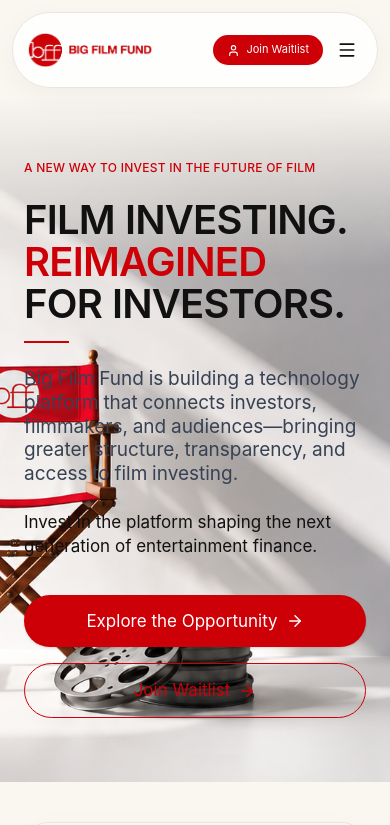
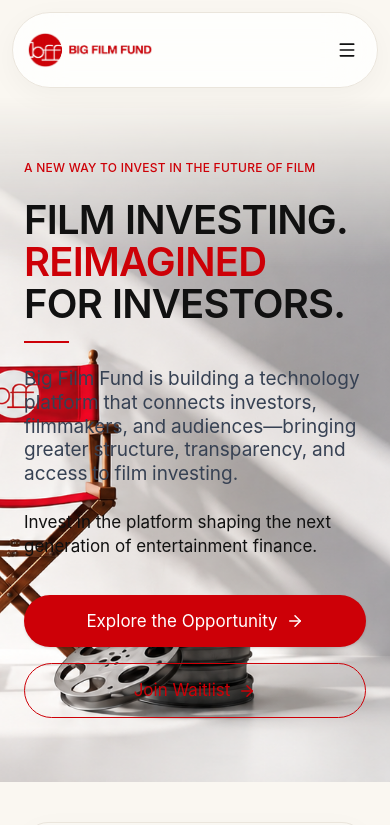
Before and after one commit to ChHashim88/bff3, a Next.js app: page / in a window 390 px wide. Shown: the top 825 px of the page. Built offline with nearby package versions, Linux system fonts and the light colour scheme.

Commit message:
fix(nav): hide Join Waitlist button on mobile header pill and keep it exclusively inside mobile drawer menu list

```diff
--- a/src/components/layout/Navigation.tsx
+++ b/src/components/layout/Navigation.tsx
@@ -64,11 +64,11 @@ export default function Navigation({ onOpenWaitlist, activeSection = "Home" }: N
           })}
         </nav>
 
-        {/* Right CTA Button (Always visible on mobile & desktop) */}
+        {/* Right CTA Button (Hidden on mobile header, visible on desktop >=1024px) */}
         <div className="flex items-center gap-2 sm:gap-3 shrink-0">
           <button
             onClick={onOpenWaitlist}
-            className="inline-flex items-center gap-1.5 sm:gap-2 bg-[#CD0007] hover:bg-[#A60005] text-white type-nav font-medium px-3.5 sm:px-5 py-2 sm:py-2.5 rounded-full transition-all duration-200 shadow-xs active:scale-95 cursor-pointer shrink-0"
+            className="hidden lg:inline-flex items-center gap-1.5 sm:gap-2 bg-[#CD0007] hover:bg-[#A60005] text-white type-nav font-medium px-3.5 sm:px-5 py-2 sm:py-2.5 rounded-full transition-all duration-200 shadow-xs active:scale-95 cursor-pointer shrink-0"
           >
             <User size={13} className="shrink-0" />
             <span className="whitespace-nowrap text-[11px] sm:text-xs">Join Waitlist</span>
@@ -86,7 +86,7 @@ export default function Navigation({ onOpenWaitlist, activeSection = "Home" }: N
 
       </div>
 
-      {/* Mobile/Tablet Drawer Navigation Overlay */}
+      {/* Mobile/Tablet Drawer Navigation Overlay (Keeps Join Waitlist button inside the list) */}
       {isMobileMenuOpen && (
         <div className="mt-2 max-w-[1536px] mx-auto lg:hidden bg-white/98 backdrop-blur-xl border border-[#EAE5DC] rounded-3xl p-5 shadow-2xl z-50 max-h-[85vh] overflow-y-auto">
           <div className="flex flex-col space-y-2">
@@ -106,7 +106,7 @@ export default function Navigation({ onOpenWaitlist, activeSection = "Home" }: N
                   setIsMobileMenuOpen(false);
                   onOpenWaitlist();
                 }}
-                className="w-full inline-flex items-center justify-center gap-2 bg-[#CD0007] hover:bg-[#A60005] text-white type-cta font-medium px-5 py-3 rounded-full transition-all shadow-sm"
+                className="w-full inline-flex items-center justify-center gap-2 bg-[#CD0007] hover:bg-[#A60005] text-white type-cta font-medium px-5 py-3 rounded-full transition-all shadow-sm cursor-pointer"
               >
                 <User size={16} />
                 <span>Join Waitlist</span>
```
